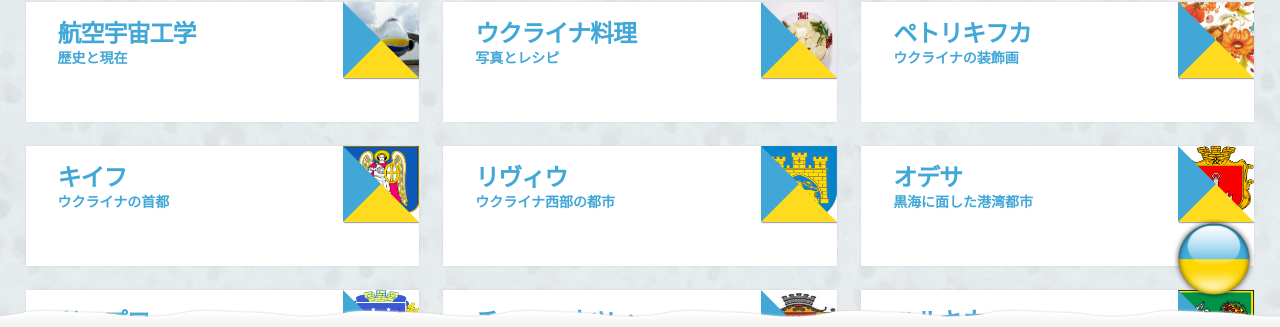
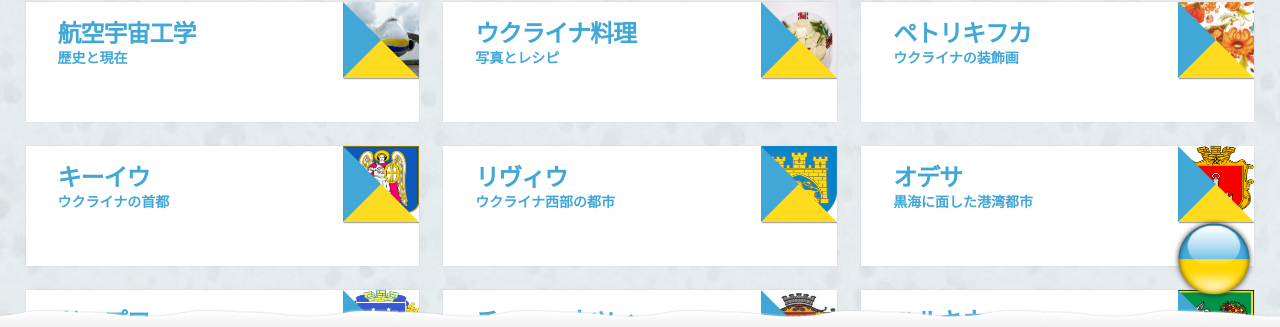
Before and after one commit to Kraiany/ukraine-info, a Jekyll site: the page built from index.md, in a window 1280 px wide. Shown: the part 571-898 px from the top of the page. Built offline with Jekyll 4.4.1, drawn with Linux system fonts in a browser that asks for light colours.

Commit message:
Minor fix

```diff
--- a/h1_kyiv.md
+++ b/h1_kyiv.md
@@ -1,11 +1,11 @@
 ---
 layout: place
-title: キイフ
+title: キーイウ
 description: ウクライナの首都
 place-googlemaps-link: https://www.google.co.jp/maps/place/Kiev,+Kyiv+city,+Ukraine/
 image: css/images/kyiv.gif
 ---
-キイフ（ウクライナ語: Київ）は、ウクライナの首都。ドニプロ川の中流に位置する。同国最大の都市で、政治・経済・社会・学術・交通の中心地である。5世紀後半に建設されたポリャーネ族の集落から発展した。中世にはキイフ・ルーシの都であったが、近世にはコサックのキイフ連隊の中心となった。20世紀中にウクライナ人民共和国、ウクライナ国とウクライナ・ソビエト社会主義共和国の首都であり続けた。キイフ市内の人口はおよそ279万人であるが、キイフ首都圏の人口はおよそ400万人となっている。東ヨーロッパにおける最古の都市で、キリスト教の聖地の一つである。都内にある聖ソフィア大聖堂とキイフ洞窟大修道院は世界遺産に登録されている。
+キーイウ（ウクライナ語: Київ）は、ウクライナの首都。ドニプロ川の中流に位置する。同国最大の都市で、政治・経済・社会・学術・交通の中心地である。5世紀後半に建設されたポリャーネ族の集落から発展した。中世にはキイフ・ルーシの都であったが、近世にはコサックのキイフ連隊の中心となった。20世紀中にウクライナ人民共和国、ウクライナ国とウクライナ・ソビエト社会主義共和国の首都であり続けた。キイフ市内の人口はおよそ279万人であるが、キイフ首都圏の人口はおよそ400万人となっている。東ヨーロッパにおける最古の都市で、キリスト教の聖地の一つである。都内にある聖ソフィア大聖堂とキイフ洞窟大修道院は世界遺産に登録されている。
 
 ### 独立広場 / Independence Square
 <div class="lazyload">
```
